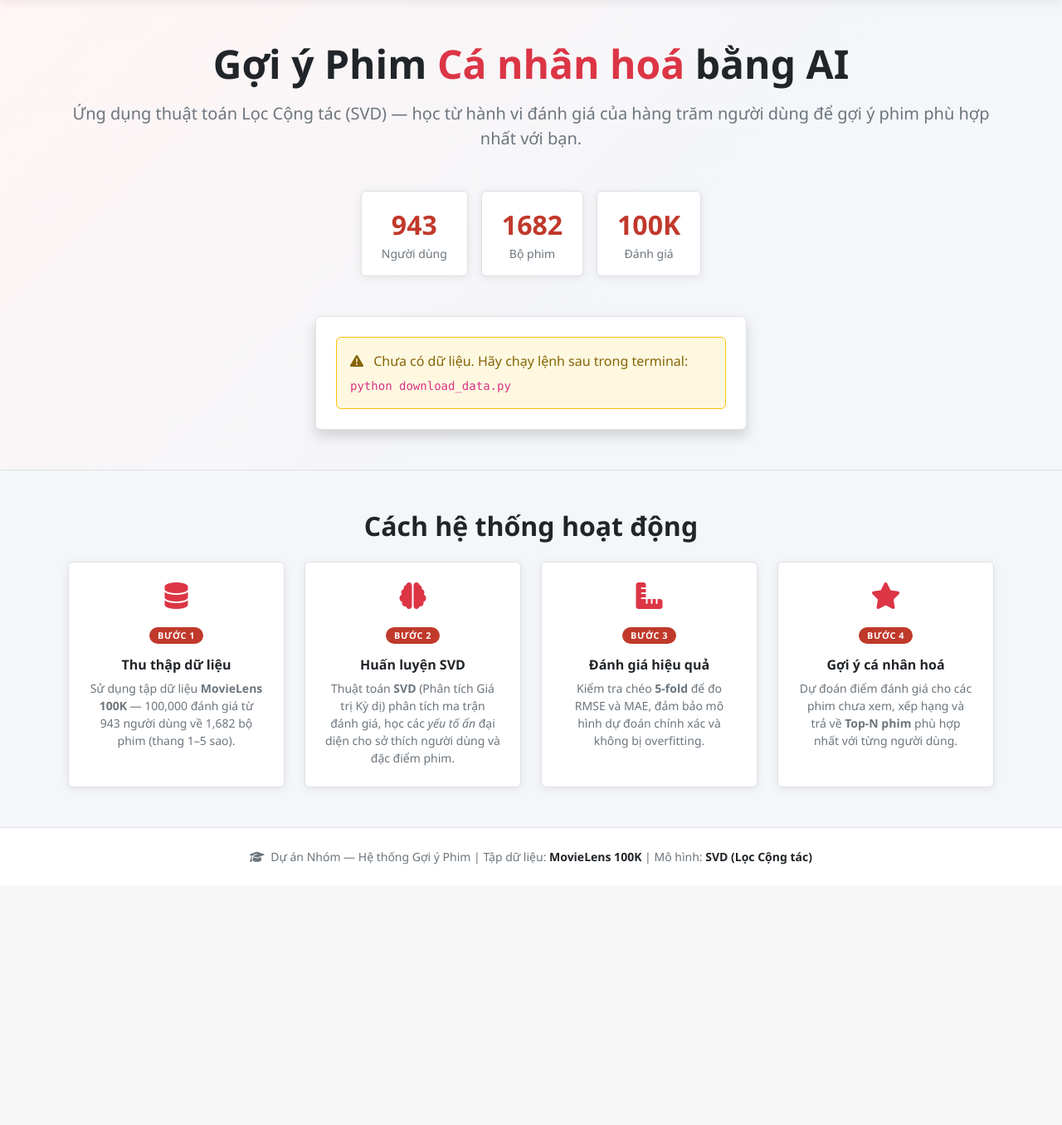
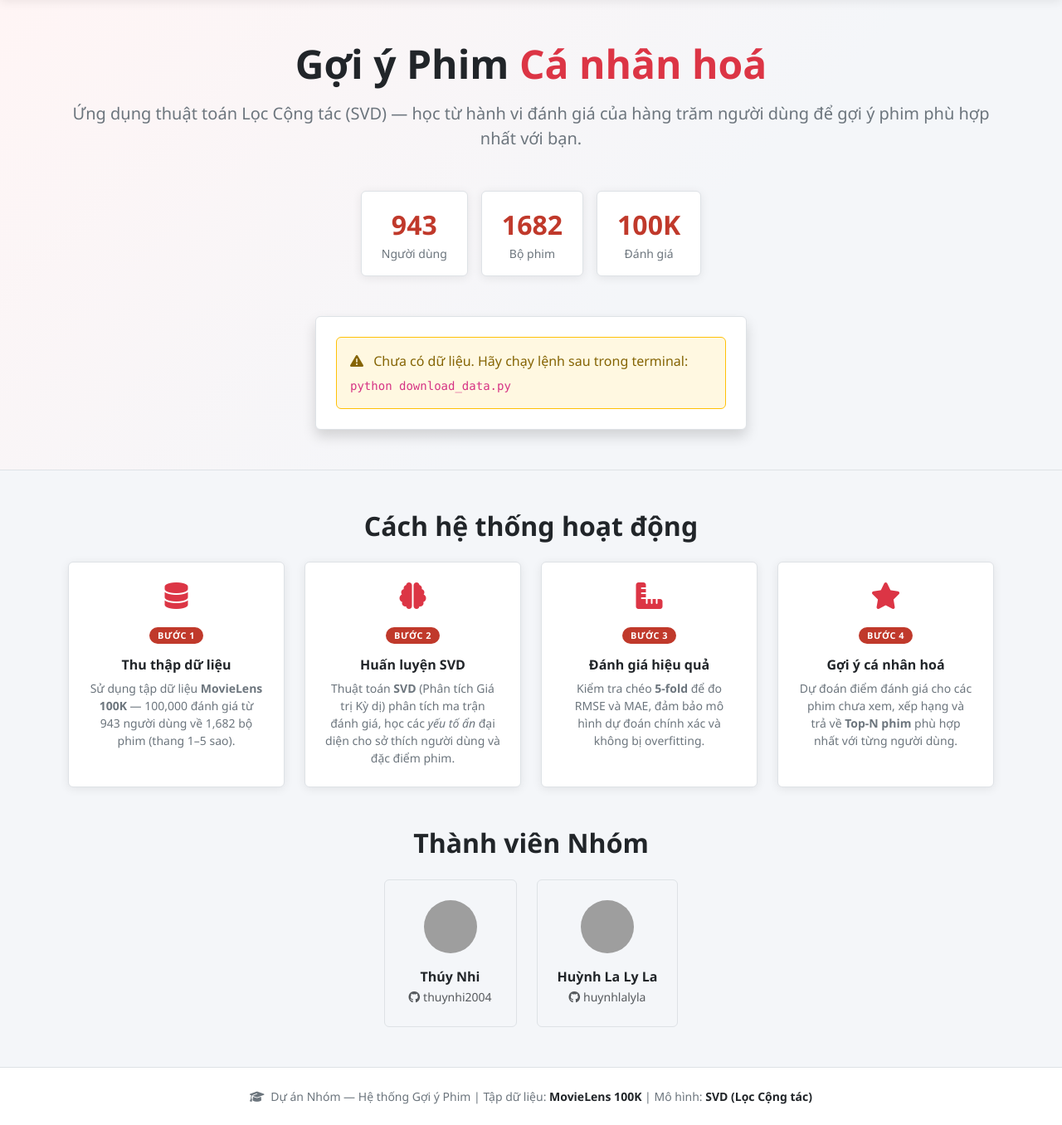
Before and after one commit to thuynhi2004/GoiYPhim, a Flask app: page / in a window 1280 px wide. Shown: the part 57-1413 px from the top of the page at 83% size. Before the commit the page ends 1099 px from the top, so only its background shows below. Run offline with Flask 3, Linux system fonts and the light colour scheme; grey boxes are pictures that could not be loaded.

Commit message:
Cập nhật mới

```diff
--- a/app.py
+++ b/app.py
@@ -5,7 +5,7 @@ Chạy: python app.py  →  truy cập http://localhost:5000
 import os
 import sys
 
-from flask import Flask, jsonify, redirect, render_template, request, url_for
+from flask import Flask, jsonify, redirect, render_template, request, send_from_directory, url_for
 
 app = Flask(__name__)
 
@@ -38,6 +38,10 @@ _init_recommender()
 # ---------------------------------------------------------------------------
 # Routes
 # ---------------------------------------------------------------------------
+
+@app.route("/favicon.ico")
+def favicon():
+    return send_from_directory(app.static_folder, "favicon.svg", mimetype="image/svg+xml")
 
 @app.route("/")
 def index():
--- a/templates/base.html
+++ b/templates/base.html
@@ -4,6 +4,7 @@
   <meta charset="UTF-8"/>
   <meta name="viewport" content="width=device-width, initial-scale=1.0"/>
   <title>{% block title %}CineSuggest{% endblock %}</title>
+  <link rel="icon" type="image/svg+xml" href="{{ url_for('static', filename='favicon.svg') }}"/>
   <link rel="stylesheet" href="https://cdn.jsdelivr.net/npm/bootstrap@5.3.2/dist/css/bootstrap.min.css"/>
   <link rel="stylesheet" href="https://cdnjs.cloudflare.com/ajax/libs/font-awesome/6.5.0/css/all.min.css"/>
   <link rel="stylesheet" href="{{ url_for('static', filename='css/style.css') }}"/>
--- a/templates/index.html
+++ b/templates/index.html
@@ -7,7 +7,7 @@
   <div class="container">
     <div class="text-center mb-5">
       <h1 class="display-5 fw-bold mb-3">
-        Gợi ý Phim <span class="text-danger">Cá nhân hoá</span> bằng AI
+        Gợi ý Phim <span class="text-danger">Cá nhân hoá</span>
       </h1>
       <p class="lead text-secondary mb-0">
         Ứng dụng thuật toán <strong>Lọc Cộng tác (SVD)</strong> —
@@ -144,4 +144,30 @@
 
   </div>
 </div>
+
+<!-- ===== THÀNH VIÊN NHÓM ===== -->
+<div class="container mb-5">
+  <h2 class="text-center mb-4 fw-semibold text-dark">Thành viên Nhóm</h2>
+  <div class="d-flex flex-wrap justify-content-center gap-4">
+
+    <div class="member-card text-center p-4 rounded border" style="min-width:160px">
+      <img src="https://github.com/thuynhi2004.png" class="rounded-circle mb-3" width="64" height="64"
+           onerror="this.src='https://ui-avatars.com/api/?name=Thuy+Nhi&background=e50914&color=fff&size=64'">
+      <div class="fw-bold">Thúy Nhi</div>
+      <a href="https://github.com/thuynhi2004" target="_blank" class="text-muted small text-decoration-none">
+        <i class="fab fa-github me-1"></i>thuynhi2004
+      </a>
+    </div>
+
+    <div class="member-card text-center p-4 rounded border" style="min-width:160px">
+      <img src="https://github.com/huynhlalyla.png" class="rounded-circle mb-3" width="64" height="64"
+           onerror="this.src='https://ui-avatars.com/api/?name=Huynh+La+Ly+La&background=e50914&color=fff&size=64'">
+      <div class="fw-bold">Huỳnh La Ly La</div>
+      <a href="https://github.com/huynhlalyla" target="_blank" class="text-muted small text-decoration-none">
+        <i class="fab fa-github me-1"></i>huynhlalyla
+      </a>
+    </div>
+
+  </div>
+</div>
 {% endblock %}
```
Also changed, not shown: static/favicon.svg (added).
